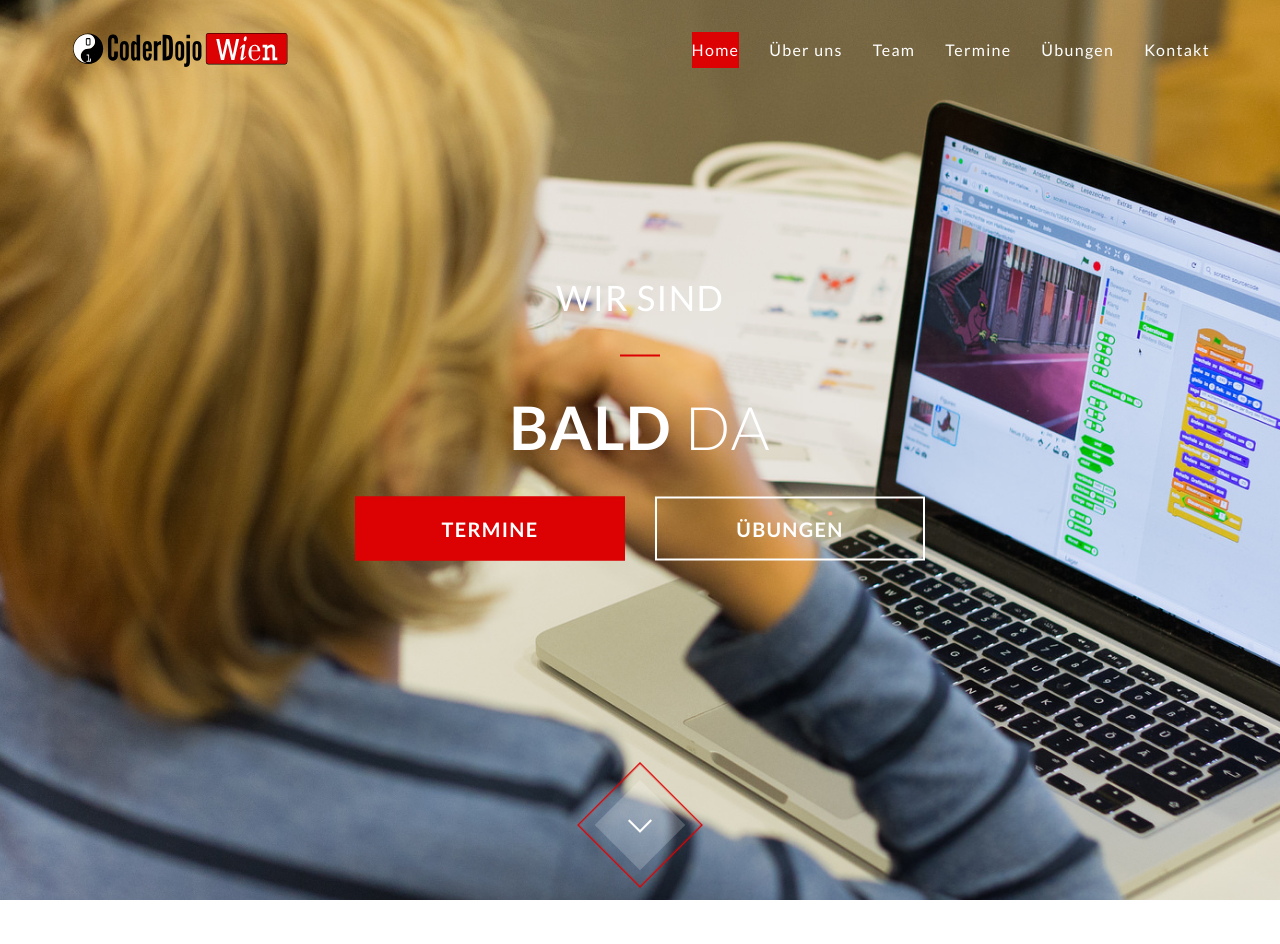
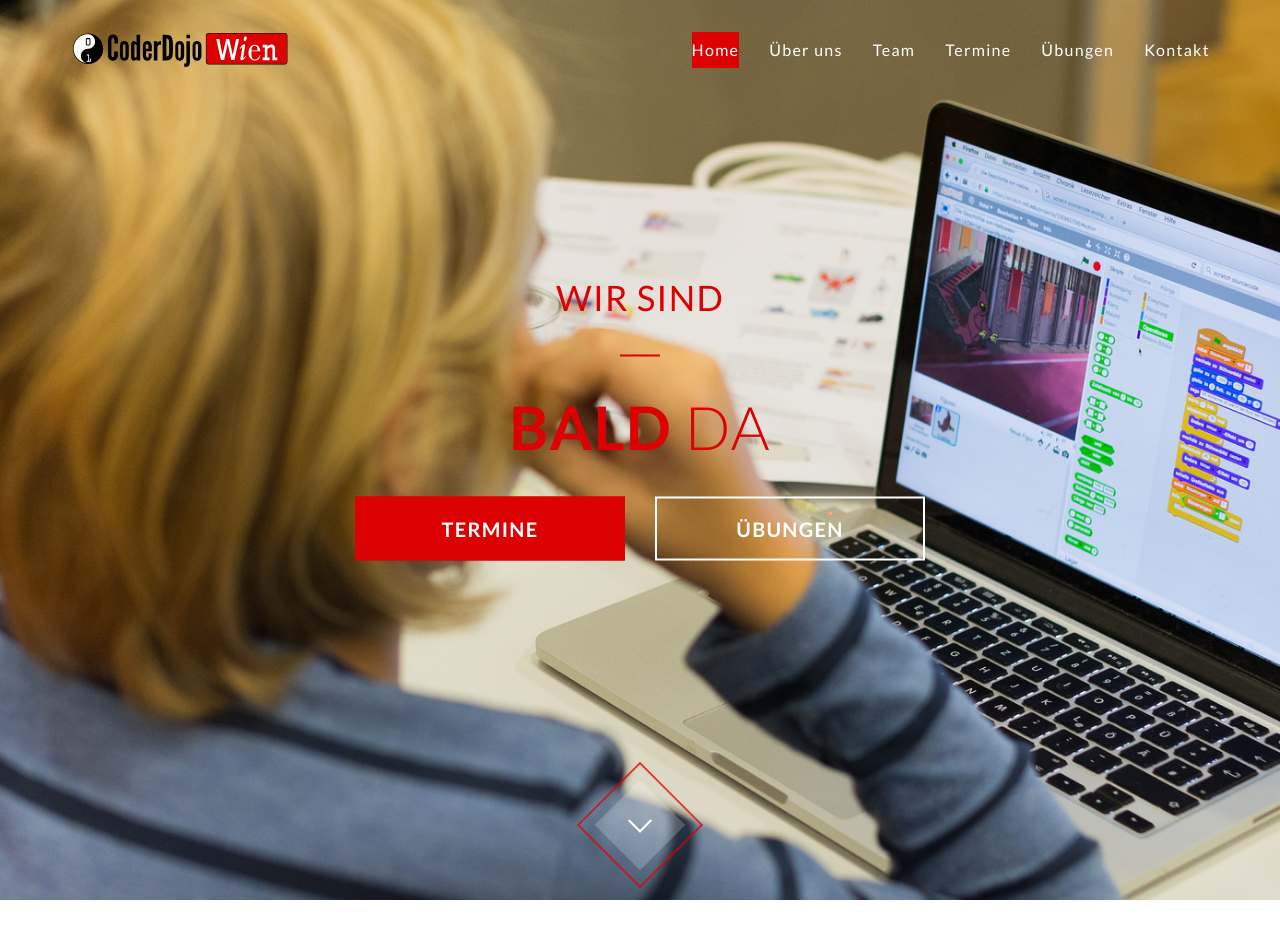
Before and after one commit to coderdojo-wien/coderdojo-wien.github.io, a Jekyll site: the page built from index.html, in a window 1280 px wide. Shown: the top 944 px of the page. Built offline with Jekyll 4.4.1, drawn with Linux system fonts in a browser that asks for light colours; nearby versions of some CDN libraries; some of the changed text lies outside the part shown.

Commit message:
Update wording of banner Set header button links to section Change color of header text

```diff
--- a/_config.yml
+++ b/_config.yml
@@ -28,12 +28,12 @@
 # Focus Buttons
 header-focus-button:
   title: Termine
-  url: https://themeforest.net/collections/6069390-sera
+  url: '#events'
 
 # Secondary Buttons
 header-secondary-button:
   title: Übungen
-  url: http://themeforest.net/user/gleesik
+  url: '#exercises'
 
 #
 # If your website is placed in a separate folder on your server please modify
--- a/_scss/layout/_header.scss
+++ b/_scss/layout/_header.scss
@@ -109,7 +109,7 @@
     height: calc(100vh - 250px);
     max-height: calc(1080px - 250px);
     z-index: 2;
-    color: $white;
+    color: $primary;
 
     .heading-content {
       width: 100%;
--- a/index.html
+++ b/index.html
@@ -7,7 +7,7 @@
 
 {% include sections/team.html %}
 
-{% include sections/offer.html offer-text="Sponsor des nächsten CoderDojo ist ..." button-text="Jetzt Sponsor werden!" %}
+{% include sections/offer.html offer-text="Sponsor des nächsten CoderDojo bist <strong>du</strong>!" button-text="Jetzt Sponsor werden!" %}
 
 {% include sections/events.html %}
 
```
